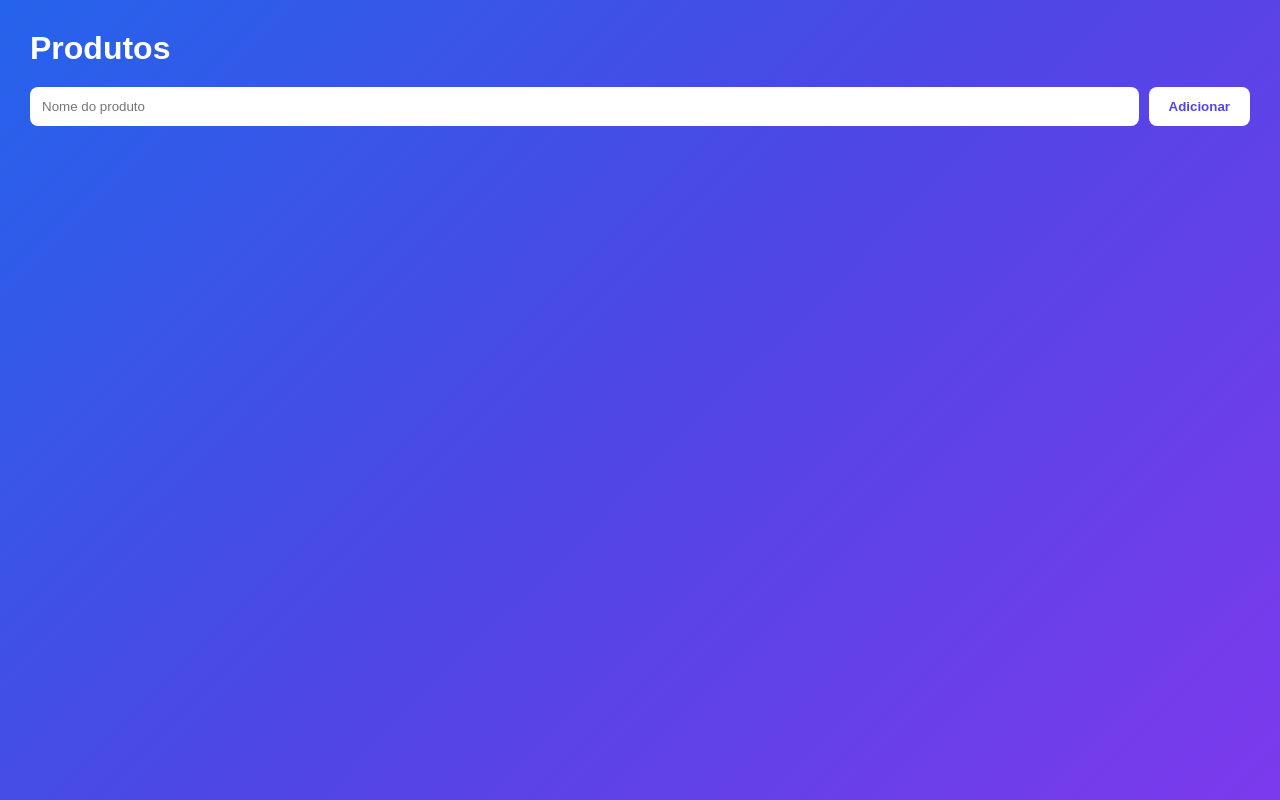
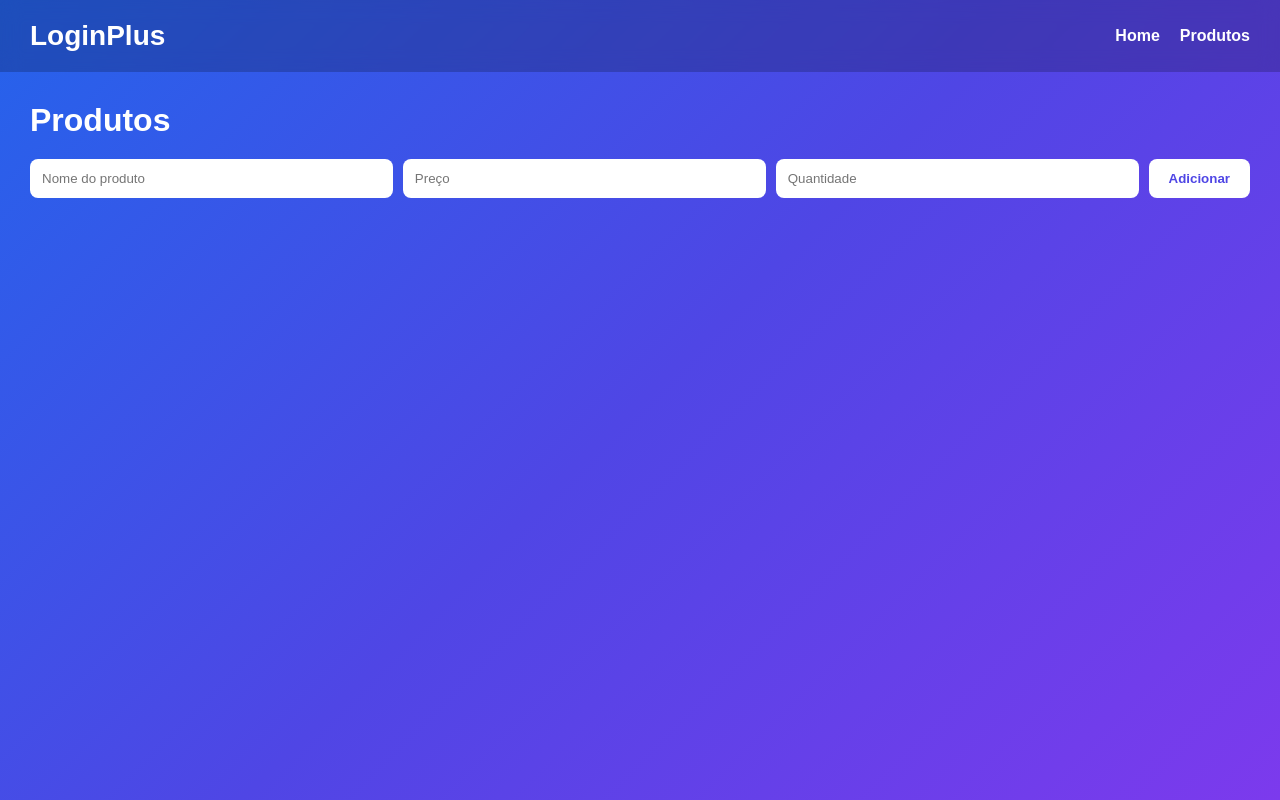
Before and after one commit to rafaelcaputo2324/Projeto_Teste_SF, a React (Vite) app: page /produtos in a window 1280 px wide. Built offline with nearby package versions, Linux system fonts and the light colour scheme.

Commit message:
Update Products.jsx

```diff
--- a/src/pages/Products.jsx
+++ b/src/pages/Products.jsx
@@ -1,48 +1,119 @@
 import { useState } from "react";
+import Navbar from "../components/Navbar";
 
 function Products() {
+
   const [produtos, setProdutos] = useState([]);
+
   const [nome, setNome] = useState("");
+  const [preco, setPreco] = useState("");
+  const [quantidade, setQuantidade] = useState("");
 
   function adicionarProduto() {
-    if (!nome) return;
 
-    setProdutos([...produtos, nome]);
+    if (!nome || !preco || !quantidade) {
+      return;
+    }
+
+    const novoProduto = {
+      nome,
+      preco,
+      quantidade,
+    };
+
+    setProdutos([...produtos, novoProduto]);
+
     setNome("");
+    setPreco("");
+    setQuantidade("");
   }
 
   function removerProduto(index) {
-    const lista = produtos.filter((_, i) => i !== index);
+    const lista = produtos.filter(
+      (_, i) => i !== index
+    );
+
     setProdutos(lista);
   }
 
   return (
+    <>
+      <Navbar />
+
       <div className="products">
+
         <h1>Produtos</h1>
 
         <div className="form-product">
+
           <input
             type="text"
             placeholder="Nome do produto"
             value={nome}
-          onChange={(e) => setNome(e.target.value)}
+            onChange={(e) =>
+              setNome(e.target.value)
+            }
+          />
+
+          <input
+            type="number"
+            placeholder="Preço"
+            value={preco}
+            onChange={(e) =>
+              setPreco(e.target.value)
+            }
+          />
+
+          <input
+            type="number"
+            placeholder="Quantidade"
+            value={quantidade}
+            onChange={(e) =>
+              setQuantidade(e.target.value)
+            }
           />
 
           <button onClick={adicionarProduto}>
             Adicionar
           </button>
+
         </div>
 
         {produtos.map((produto, index) => (
-        <div className="product-item" key={index}>
-          <span>{produto}</span>
 
-          <button onClick={() => removerProduto(index)}>
+          <div
+            className="product-item"
+            key={index}
+          >
+
+            <div>
+              <h3>{produto.nome}</h3>
+
+              <p>
+                Preço: R$ {produto.preco}
+              </p>
+
+              <p>
+                Quantidade:
+                {" "}
+                {produto.quantidade}
+              </p>
+            </div>
+
+            <button
+              onClick={() =>
+                removerProduto(index)
+              }
+            >
               Excluir
             </button>
+
           </div>
+
         ))}
+
       </div>
+    </>
   );
 }
 
```
Lines whose indentation alone changed are shown as unchanged.
